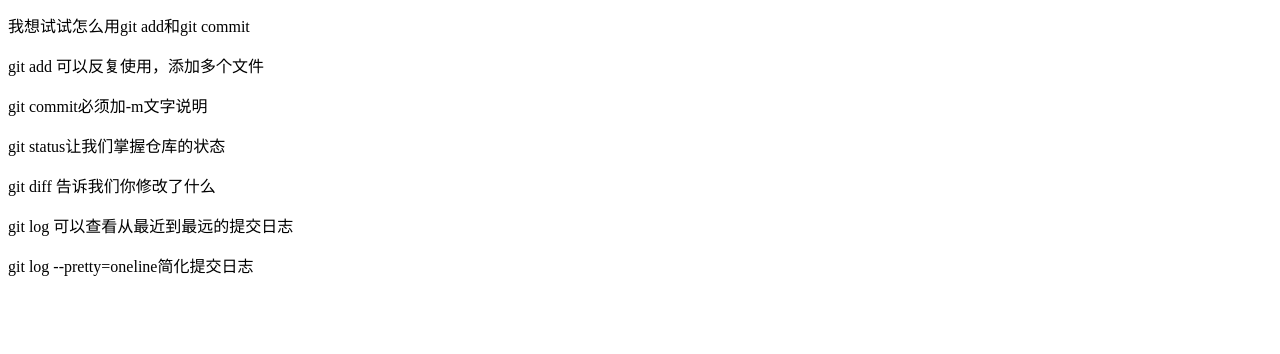
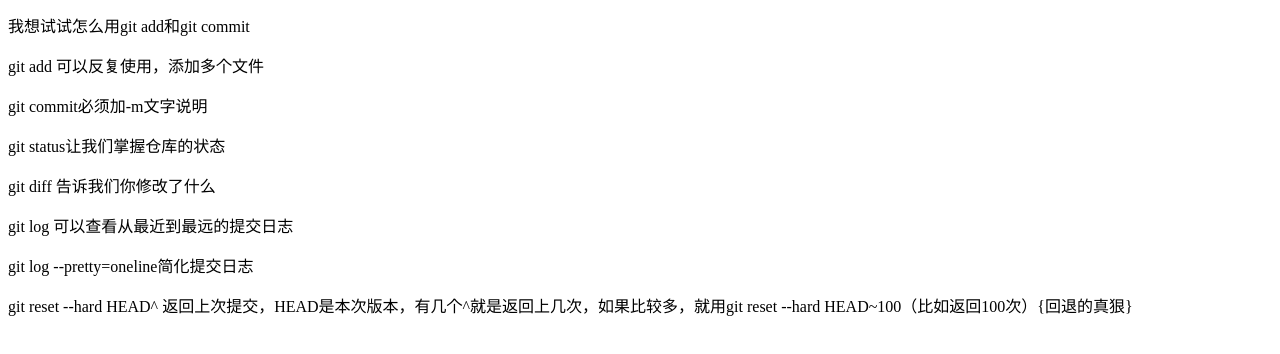
Before and after one commit to luckelectricity/gitpro, a plain HTML site: page index.html in a window 1280 px wide. Shown: the part 116-470 px from the top of the page. Drawn offline with Linux system fonts and the light colour scheme.

Commit message:
增加了回退git reset --hard HEAD^ 的命令，还有回退多个版本的命令

```diff
--- a/index.html
+++ b/index.html
@@ -14,5 +14,6 @@
 	<p>git diff 告诉我们你修改了什么</p>
 	<p>git log 可以查看从最近到最远的提交日志</p>
 	<p>git log --pretty=oneline简化提交日志</p>
+	<p>git reset --hard HEAD^ 返回上次提交，HEAD是本次版本，有几个^就是返回上几次，如果比较多，就用git reset --hard HEAD~100（比如返回100次）{回退的真狠}</p>
 </body>
 </html>
```
